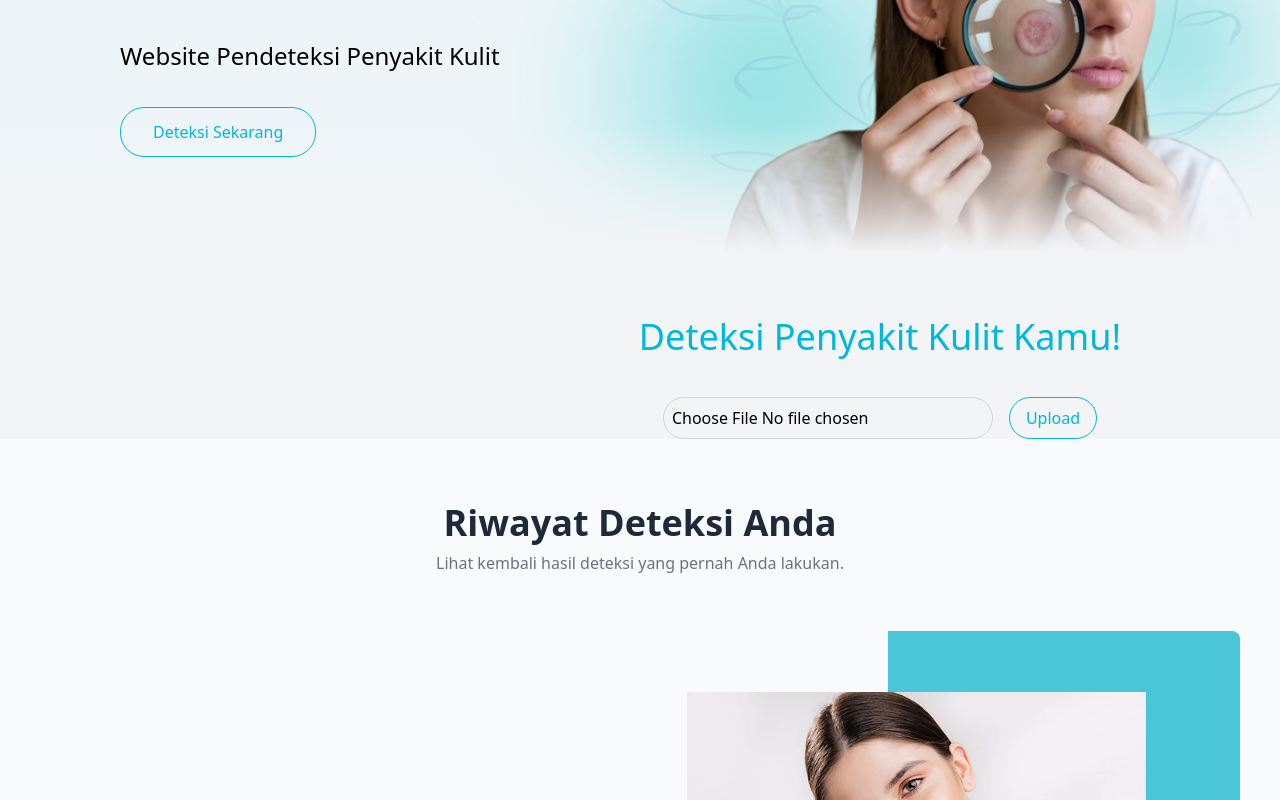
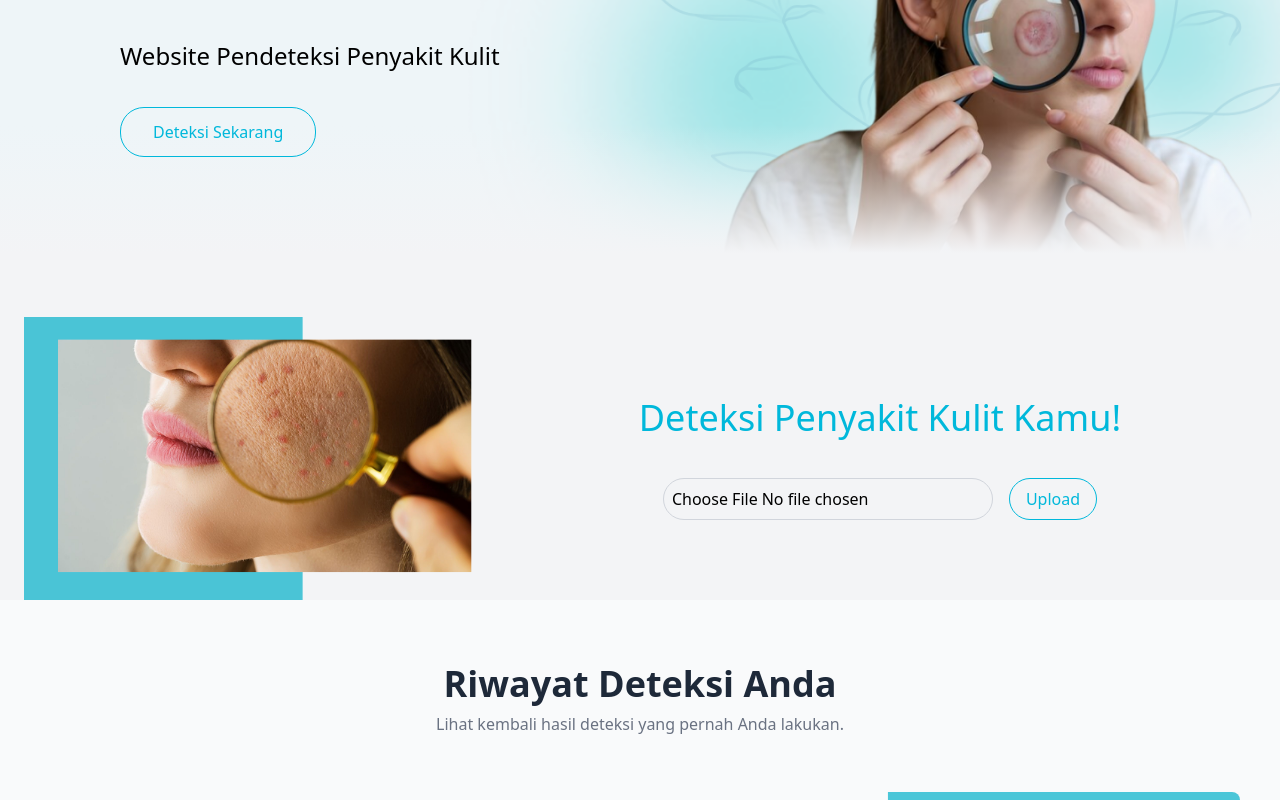
Before and after one commit to kykyramadhani/sadarkulit-fe, a React (Vite) app in the folder sadarKulit/: page / in a window 1280 px wide. Shown: the part 390-1190 px from the top of the page. Built offline with nearby package versions, Linux system fonts and the light colour scheme.

Commit message:
test lagi

```diff
--- a/sadarKulit/src/pages/homePage.jsx
+++ b/sadarKulit/src/pages/homePage.jsx
@@ -3,9 +3,12 @@ import { useNavigate } from "react-router-dom";
 import Navbar from "../components/Navbar";
 import Swal from "sweetalert2";
 import { classLabels } from "../data/classLabels";
-import { firstAidData } from "../data/firstAidData";
-import DetectionResult from "../components/DetectionResult";
+
+// --- PRASYARAT 1: Impor data dan komponen yang dibutuhkan ---
+import { firstAidData } from "../data/firstAidData"; // Pastikan path ini benar
+import DetectionResult from "../components/DetectionResult"; // Pastikan komponen ini ada dan path-nya benar
 import Footer from "../components/Footer";
+// ---------------------------------------------------------
 
 export default function HomePage() {
   const [isLoggedIn, setIsLoggedIn] = useState(false);
@@ -13,9 +16,13 @@ export default function HomePage() {
   const [loading, setLoading] = useState(true);
   const [error, setError] = useState(null);
   const navigate = useNavigate();
+
+  // --- PERUBAHAN 1: Tambahkan state baru untuk menyimpan hasil deteksi ---
   const [detectionResult, setDetectionResult] = useState(null);
+  // ----------------------------------------------------------------------
 
   const fetchHistory = async (token) => {
+    // ... (fungsi fetchHistory Anda tidak perlu diubah, sudah bagus)
     try {
       const response = await fetch("https://sadarkulit-be.vercel.app/history", {
         headers: {
@@ -36,6 +43,7 @@ export default function HomePage() {
   };
 
   useEffect(() => {
+    // ... (fungsi useEffect Anda tidak perlu diubah, sudah bagus)
     const token = localStorage.getItem("token");
     if (!token) {
       setIsLoggedIn(false);
@@ -49,8 +57,11 @@ export default function HomePage() {
   const handleUpload = async (e) => {
     e.preventDefault();
     const file = e.target.image.files[0];
+
+    // Reset tampilan hasil sebelumnya setiap kali upload baru
     setDetectionResult(null);
 
+    // ... (Validasi file Anda tidak perlu diubah, sudah bagus)
     if (!file) {
       Swal.fire({ icon: "warning", title: "Pilih Gambar", text: "Silakan pilih gambar untuk diunggah!", confirmButtonColor: "#3085d6" });
       return;
@@ -147,11 +158,10 @@ export default function HomePage() {
       Swal.fire('Info', `Tidak dapat menemukan ID untuk "${diseaseString}".`, 'info');
     }
   };
-
   return (
     <div className="min-h-screen bg-gray-100">
       <Navbar />
-      {/* Hero Section */}
+        {/* Hero Section */}
       <div
         id="hero"
         className="relative py-12 px-4 sm:py-16 sm:px-6 md:py-24 md:px-10 bg-cover bg-center text-white"
@@ -175,8 +185,10 @@ export default function HomePage() {
       </div>
 
       <div id="deteksi">
+
+        {/* 2. Ini adalah Upload Section Anda (id="deteksi" sudah dihapus dari sini) */}
         <div className="mt-8 sm:mt-12 md:mt-16 flex flex-col md:flex-row items-center justify-center px-4 sm:px-6">
-          <anches
+          <img
             src="/pemanis1.png"
             alt="SadarKulit Logo"
             className="w-full sm:max-w-sm md:max-w-md object-contain mb-6 md:mb-0 md:mr-8"
@@ -202,6 +214,8 @@ export default function HomePage() {
           </div>
         </div>
 
+        {/* 3. Ini adalah Result Section Anda (tetap dengan id="result-section") */}
+        {/* Section ini akan muncul atau hilang di dalam wrapper 'deteksi' */}
         {detectionResult && (
           <div id="result-section" className="w-full max-w-4xl mx-auto my-12 sm:my-16 px-4 sm:px-6">
             <DetectionResult diseaseInfo={detectionResult} />
@@ -209,8 +223,11 @@ export default function HomePage() {
         )}
       </div>
 
+      {/* --- BAGIAN RIWAYAT (VERSI BARU DENGAN GAMBAR) --- */}
       <div id="riwayat" className="w-full bg-gray-50 py-12 sm:py-16">
         <div className="container mx-auto px-4 sm:px-6">
+
+          {/* Judul Section (tetap di tengah) */}
           <div className="text-center mb-10">
             <h1 className="text-3xl sm:text-4xl font-bold text-gray-800">
               Riwayat Deteksi Anda
@@ -218,9 +235,14 @@ export default function HomePage() {
             <p className="text-gray-500 mt-2">Lihat kembali hasil deteksi yang pernah Anda lakukan.</p>
           </div>
 
+          {/* Kontainer utama dengan layout 2 kolom di layar medium (md) ke atas */}
           <div className="flex flex-col md:flex-row items-center justify-center gap-8 md:gap-16">
+
+            {/* --- KOLOM KIRI: DAFTAR RIWAYAT --- */}
             <div className="w-full md:w-3/5 lg:w-1/2">
               <div className="status-container">
+
+                {/* Kondisi Loading, Error, Belum Login, atau Riwayat Kosong */}
                 {loading && <p className="text-center text-gray-600">Loading riwayat...</p>}
                 {error && <p className="text-center text-red-600">Error: {error}</p>}
 
@@ -244,6 +266,7 @@ export default function HomePage() {
                   </p>
                 )}
 
+                {/* Tampilan utama untuk daftar riwayat jika ada data */}
                 {!loading && isLoggedIn && historyData.length > 0 && (
                   <div className="space-y-4">
                     {historyData.map((item, idx) => (
@@ -256,12 +279,16 @@ export default function HomePage() {
                             year: 'numeric', month: 'long', day: 'numeric'
                           })}
                         </span>
+
+                        {/* --- TAMBAHKAN onClick DI SINI --- */}
                         <button
                           onClick={() => handleHistoryClick(item)}
                           className="px-5 py-2 bg-cyan-500 text-white rounded-full text-sm sm:text-base font-semibold hover:bg-cyan-600 transition-colors duration-300"
                         >
                           {item.detectedDisease || "Tidak diketahui"}
                         </button>
+                        {/* ------------------------------- */}
+
                       </div>
                     ))}
                   </div>
@@ -269,6 +296,8 @@ export default function HomePage() {
               </div>
             </div>
 
+            {/* --- KOLOM KANAN: GAMBAR PEMANIS --- */}
+            {/* Gambar ini disembunyikan di layar kecil (mobile) dan muncul di layar medium ke atas */}
             <div className="hidden md:block md:w-2/5 lg:w-1/2 p-4">
               <img
                 src="/pemanis2.png"
@@ -276,6 +305,7 @@ export default function HomePage() {
                 className="w-full h-auto object-contain rounded-lg"
               />
             </div>
+
           </div>
         </div>
       </div>
```
